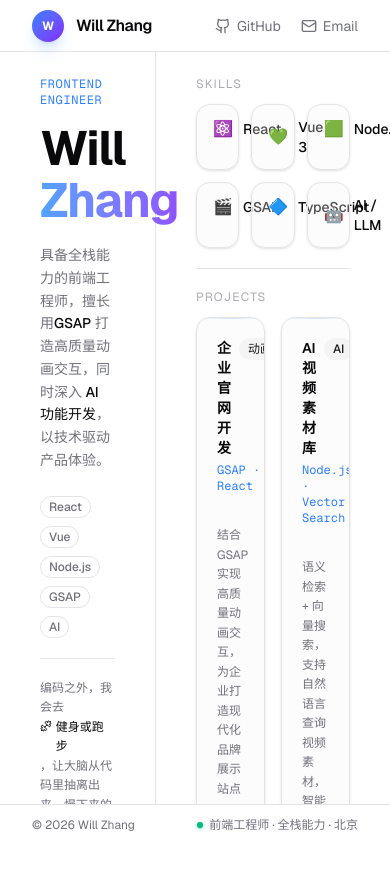
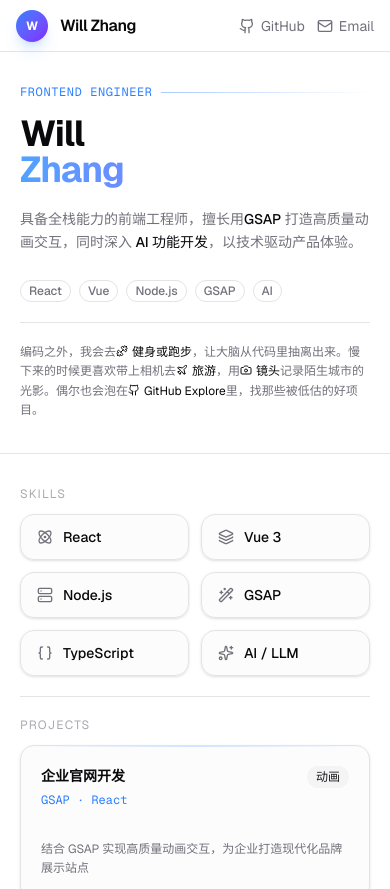
Before and after one commit to ZhangWillThink/will-introduce, a Next.js app: page / in a window 390 px wide. Shown: the top 889 px of the page. Before the commit the page ends 844 px from the top, so only its background shows below. Built offline with nearby package versions, Linux system fonts and the light colour scheme.

Commit message:
feat: 更新样式和组件，优化布局和可访问性

```diff
--- a/app/globals.css
+++ b/app/globals.css
@@ -122,6 +122,6 @@
     @apply border-border outline-ring/50;
   }
   body {
-    @apply bg-background text-foreground overflow-hidden;
+    @apply bg-background text-foreground min-h-svh;
   }
 }
--- a/app/layout.tsx
+++ b/app/layout.tsx
@@ -27,9 +27,14 @@
   children: React.ReactNode
 }>) {
   return (
-    <html lang="zh-CN" className="overflow-hidden" suppressHydrationWarning>
-      <body className={`${geistSans.variable} ${geistMono.variable} overflow-hidden antialiased`}>
-        <ThemeProvider attribute="class" defaultTheme="system" enableSystem disableTransitionOnChange>
+    <html lang="zh-CN" suppressHydrationWarning>
+      <body className={`${geistSans.variable} ${geistMono.variable} antialiased`}>
+        <ThemeProvider
+          attribute="class"
+          defaultTheme="system"
+          enableSystem
+          disableTransitionOnChange
+        >
           {children}
         </ThemeProvider>
       </body>
--- a/app/page.tsx
+++ b/app/page.tsx
@@ -1,26 +1,43 @@
-import { Camera, Dumbbell, Github, Mail, Plane } from 'lucide-react'
+import {
+  Atom,
+  Braces,
+  Camera,
+  Dumbbell,
+  Github,
+  Layers,
+  Mail,
+  Plane,
+  Server,
+  Sparkles,
+  Wand2,
+} from 'lucide-react'
+import type { LucideIcon } from 'lucide-react'
 
 import { Badge } from '@/components/ui/badge'
 import { Card, CardContent, CardDescription, CardHeader, CardTitle } from '@/components/ui/card'
 import { Separator } from '@/components/ui/separator'
 
-const skills = [
-  { name: 'React', icon: '⚛️' },
-  { name: 'Vue 3', icon: '💚' },
-  { name: 'Node.js', icon: '🟩' },
-  { name: 'GSAP', icon: '🎬' },
-  { name: 'TypeScript', icon: '🔷' },
-  { name: 'AI / LLM', icon: '🤖' },
+const profileTags = ['React', 'Vue', 'Node.js', 'GSAP', 'AI']
+
+const skills: { name: string; Icon: LucideIcon }[] = [
+  { name: 'React', Icon: Atom },
+  { name: 'Vue 3', Icon: Layers },
+  { name: 'Node.js', Icon: Server },
+  { name: 'GSAP', Icon: Wand2 },
+  { name: 'TypeScript', Icon: Braces },
+  { name: 'AI / LLM', Icon: Sparkles },
 ]
 
 const projects = [
   {
+    id: 'corporate-site',
     title: '企业官网开发',
     subtitle: 'GSAP · React',
     desc: '结合 GSAP 实现高质量动画交互，为企业打造现代化品牌展示站点',
     tag: '动画',
   },
   {
+    id: 'ai-video-library',
     title: 'AI 视频素材库',
     subtitle: 'Node.js · Vector Search',
     desc: '语义检索 + 向量搜索，支持自然语言查询视频素材，智能标签匹配',
@@ -30,160 +47,182 @@
 
 export default function Home() {
   return (
-    // 严格限制为一屏，禁止任何滚动
-    <div className="bg-background text-foreground flex h-screen flex-col overflow-hidden font-sans">
-      {/* ── 顶部导航栏 ── */}
-      <header
-        className="border-border flex shrink-0 items-center justify-between border-b px-8"
-        style={{ height: '52px' }}
+    <div className="bg-background text-foreground flex min-h-svh flex-col font-sans">
+      <a
+        href="#main-content"
+        className="bg-background text-foreground sr-only absolute top-4 left-4 z-50 rounded-md px-3 py-2 text-sm font-medium shadow-sm focus:not-sr-only focus-visible:ring-2 focus-visible:ring-blue-500"
       >
+        跳到主要内容
+      </a>
+
+      <header className="border-border flex min-h-[52px] shrink-0 items-center justify-between border-b px-4 sm:px-6 lg:px-8">
         <div className="flex items-center gap-3">
-          {/* 头像徽章 */}
-          <div className="flex h-8 w-8 items-center justify-center rounded-full bg-gradient-to-br from-blue-500 to-violet-600 text-xs font-bold text-white shadow-lg shadow-blue-500/20">
+          <div
+            aria-hidden="true"
+            className="flex h-8 w-8 items-center justify-center rounded-full bg-gradient-to-br from-blue-500 to-violet-600 text-xs font-bold text-white shadow-lg shadow-blue-500/20"
+          >
             W
           </div>
           <span className="font-semibold tracking-tight">Will Zhang</span>
-          {/* shadcn Badge — 在线状态 */}
           <Badge
             variant="outline"
+            role="status"
+            aria-label="当前状态：可联系"
             className="hidden border-emerald-500/40 bg-emerald-500/10 text-emerald-600 sm:inline-flex dark:text-emerald-400"
           >
             Available
           </Badge>
         </div>
 
-        {/* 联系方式链接 */}
-        <nav className="text-muted-foreground flex items-center gap-5 text-sm">
+        <nav
+          aria-label="联系方式"
+          className="text-muted-foreground flex items-center gap-3 text-sm sm:gap-5"
+        >
           <a
             href="https://github.com/ZhangWillThink"
             target="_blank"
             rel="noopener noreferrer"
-            className="hover:text-foreground flex items-center gap-1.5 transition-colors"
+            aria-label="打开 GitHub 主页（新窗口）"
+            className="hover:text-foreground focus-visible:ring-ring flex items-center gap-1.5 rounded-sm transition-colors focus-visible:ring-2 focus-visible:outline-none"
           >
-            <Github className="size-4" />
+            <Github aria-hidden="true" className="size-4" />
             GitHub
           </a>
           <a
             href="mailto:zwillthink@outlook.com"
-            className="hover:text-foreground flex items-center gap-1.5 transition-colors"
+            aria-label="发送邮件到 zwillthink@outlook.com"
+            className="hover:text-foreground focus-visible:ring-ring flex items-center gap-1.5 rounded-sm transition-colors focus-visible:ring-2 focus-visible:outline-none"
           >
-            <Mail className="size-4" />
+            <Mail aria-hidden="true" className="size-4" />
             Email
           </a>
         </nav>
       </header>
 
-      {/* ── 主内容区（两栏布局）── */}
-      <main className="grid min-h-0 flex-1 grid-cols-5 overflow-hidden">
-        {/* ── 左栏：Hero 区 ── */}
-        <section className="border-border col-span-2 flex flex-col justify-center border-r px-10 py-6">
-          {/* 职位 */}
+      <main id="main-content" className="grid flex-1 grid-cols-1 lg:min-h-0 lg:grid-cols-5">
+        <section
+          aria-labelledby="intro-heading"
+          className="border-border border-b px-5 py-8 sm:px-8 lg:col-span-2 lg:flex lg:flex-col lg:justify-center lg:border-r lg:border-b-0 lg:px-10 lg:py-6"
+        >
           <div className="mb-4 flex items-center gap-2">
             <span className="font-mono text-xs tracking-wider text-blue-500 dark:text-blue-400">
               FRONTEND ENGINEER
             </span>
-            <span className="h-px flex-1 bg-gradient-to-r from-blue-500/40 to-transparent" />
+            <span
+              aria-hidden="true"
+              className="h-px flex-1 bg-gradient-to-r from-blue-500/40 to-transparent"
+            />
           </div>
 
-          {/* 姓名 */}
-          <h1 className="mb-1 text-5xl leading-none font-bold tracking-tight">Will</h1>
-          <h1 className="mb-5 text-5xl leading-none font-bold tracking-tight">
-            <span className="bg-gradient-to-r from-blue-400 to-violet-500 bg-clip-text text-transparent">
+          <h1
+            id="intro-heading"
+            className="mb-5 text-4xl leading-none font-bold tracking-tight sm:text-5xl"
+          >
+            <span className="block">Will</span>
+            <span className="block bg-gradient-to-r from-blue-400 to-violet-500 bg-clip-text text-transparent">
               Zhang
             </span>
           </h1>
 
-          {/* 简介 */}
-          <p className="text-muted-foreground mb-6 max-w-xs text-sm leading-relaxed">
+          <p className="text-muted-foreground mb-6 max-w-prose text-sm leading-relaxed lg:max-w-xs">
             具备全栈能力的前端工程师，擅长用
             <span className="text-foreground font-medium">GSAP</span> 打造高质量动画交互，同时深入
             <span className="text-foreground font-medium"> AI 功能开发</span>
             ，以技术驱动产品体验。
           </p>
 
-          {/* shadcn Badge — 技术标签行 */}
-          <div className="flex flex-wrap gap-2">
-            {['React', 'Vue', 'Node.js', 'GSAP', 'AI'].map(tag => (
-              <Badge key={tag} variant="outline" className="text-muted-foreground">
+          <ul className="mb-2 flex flex-wrap gap-2" aria-label="核心技术标签">
+            {profileTags.map(tag => (
+              <li key={tag}>
+                <Badge variant="outline" className="text-muted-foreground">
                   {tag}
                 </Badge>
+              </li>
             ))}
-          </div>
+          </ul>
 
-          {/* ── 爱好叙事段 ── */}
           <Separator className="my-5" />
-          <p className="text-muted-foreground max-w-xs text-xs leading-relaxed">
-            编码之外，我会去{' '}
+
+          <p className="text-muted-foreground max-w-prose text-xs leading-relaxed lg:max-w-xs">
+            编码之外，我会去
             <span className="text-foreground inline-flex items-baseline gap-1">
-              <Dumbbell className="relative top-[1px] inline size-3" />
+              <Dumbbell aria-hidden="true" className="relative top-[1px] inline size-3" />
               健身或跑步
             </span>
-            ，让大脑从代码里抽离出来。慢下来的时候更喜欢带上相机去{' '}
+            ，让大脑从代码里抽离出来。慢下来的时候更喜欢带上相机去
             <span className="text-foreground inline-flex items-baseline gap-1">
-              <Plane className="relative top-[1px] inline size-3" />
+              <Plane aria-hidden="true" className="relative top-[1px] inline size-3" />
               旅游
             </span>
-            ，用{' '}
+            ，用
             <span className="text-foreground inline-flex items-baseline gap-1">
-              <Camera className="relative top-[1px] inline size-3" />
+              <Camera aria-hidden="true" className="relative top-[1px] inline size-3" />
               镜头
             </span>
-            记录陌生城市的光影。偶尔也会泡在{' '}
+            记录陌生城市的光影。偶尔也会泡在
             <a
               href="https://github.com/explore"
               target="_blank"
               rel="noopener noreferrer"
-              className="text-foreground hover:text-blue-500 dark:hover:text-blue-400 inline-flex items-baseline gap-1 underline-offset-2 transition-colors hover:underline"
+              aria-label="打开 GitHub Explore（新窗口）"
+              className="text-foreground focus-visible:ring-ring inline-flex items-baseline gap-1 rounded-sm underline-offset-2 transition-colors hover:text-blue-500 hover:underline focus-visible:ring-2 focus-visible:outline-none dark:hover:text-blue-400"
             >
-              <Github className="relative top-[1px] inline size-3" />
+              <Github aria-hidden="true" className="relative top-[1px] inline size-3" />
               GitHub Explore
-            </a>{' '}
+            </a>
             里，找那些被低估的好项目。
           </p>
         </section>
 
-        {/* ── 右栏：技能 + 项目 ── */}
-        <section className="col-span-3 flex min-h-0 flex-col overflow-hidden px-10 py-6">
-          {/* ── 技能区域 ── */}
-          <h2 className="text-muted-foreground/60 mb-3 text-xs tracking-widest uppercase">
+        <section
+          aria-labelledby="skills-heading"
+          className="px-5 py-8 sm:px-8 lg:col-span-3 lg:px-10 lg:py-6"
+        >
+          <h2
+            id="skills-heading"
+            className="text-muted-foreground/60 mb-3 text-xs tracking-widest uppercase"
+          >
             Skills
           </h2>
-          <div className="grid grid-cols-3 gap-3">
+          <ul className="grid grid-cols-2 gap-3 sm:grid-cols-3" aria-label="技能列表">
             {skills.map(skill => (
-              // shadcn Card — 技能卡片
-              <Card
-                key={skill.name}
-                className="border-border bg-muted/30 hover:bg-muted/60 gap-0 py-0 transition-colors"
-              >
+              <li key={skill.name}>
+                <Card className="border-border bg-muted/30 hover:bg-muted/60 gap-0 py-0 transition-colors">
                   <CardContent className="flex items-center gap-2.5 px-4 py-3">
-                  <span className="text-base">{skill.icon}</span>
+                    <skill.Icon
+                      aria-hidden="true"
+                      className="text-muted-foreground size-4 shrink-0"
+                    />
                     <span className="text-sm font-medium">{skill.name}</span>
                   </CardContent>
                 </Card>
+              </li>
             ))}
-          </div>
+          </ul>
 
-          {/* shadcn Separator — 使用 border 颜色变量，自动跟随主题 */}
           <Separator className="my-5" />
 
-          {/* ── 项目区域 ── */}
-          <h2 className="text-muted-foreground/60 mb-3 text-xs tracking-widest uppercase">
+          <h2
+            id="projects-heading"
+            className="text-muted-foreground/60 mb-3 text-xs tracking-widest uppercase"
+          >
             Projects
           </h2>
-          <div className="grid grid-cols-2 gap-4">
+          <ul className="grid grid-cols-1 gap-4 md:grid-cols-2" aria-label="项目列表">
             {projects.map(project => (
-              // shadcn Card — 项目卡片
-              <Card
-                key={project.title}
-                className="border-border bg-muted/30 hover:bg-muted/60 relative overflow-hidden py-0 transition-colors"
-              >
-                {/* 顶部光线装饰 */}
-                <div className="pointer-events-none absolute inset-x-0 top-0 h-px bg-gradient-to-r from-transparent via-blue-500/20 to-transparent" />
+              <li key={project.id}>
+                <article aria-labelledby={`project-title-${project.id}`}>
+                  <Card className="border-border bg-muted/30 hover:bg-muted/60 relative overflow-hidden py-0 transition-colors">
+                    <div
+                      aria-hidden="true"
+                      className="pointer-events-none absolute inset-x-0 top-0 h-px bg-gradient-to-r from-transparent via-blue-500/20 to-transparent"
+                    />
                     <CardHeader className="gap-1 px-5 pt-5 pb-0">
-                  <div className="flex items-start justify-between">
-                    <CardTitle className="text-sm">{project.title}</CardTitle>
-                    {/* shadcn Badge — 项目类型 */}
-                    <Badge variant="secondary" className="ml-2 shrink-0 text-xs">
+                      <div className="flex items-start justify-between gap-2">
+                        <CardTitle id={`project-title-${project.id}`} className="text-sm">
+                          {project.title}
+                        </CardTitle>
+                        <Badge variant="secondary" className="shrink-0 text-xs">
                           {project.tag}
                         </Badge>
                       </div>
@@ -192,22 +231,25 @@
                       </CardDescription>
                     </CardHeader>
                     <CardContent className="px-5 pt-2 pb-5">
-                  <p className="text-muted-foreground text-xs leading-relaxed">{project.desc}</p>
+                      <p className="text-muted-foreground text-xs leading-relaxed">
+                        {project.desc}
+                      </p>
                     </CardContent>
                   </Card>
+                </article>
+              </li>
             ))}
-          </div>
+          </ul>
         </section>
       </main>
 
-      {/* ── 底部状态栏 ── */}
-      <footer
-        className="border-border text-muted-foreground flex shrink-0 items-center justify-between border-t px-8 text-xs"
-        style={{ height: '40px' }}
-      >
-        <span>© 2026 Will Zhang</span>
+      <footer className="border-border text-muted-foreground flex min-h-[40px] shrink-0 flex-wrap items-center justify-between gap-2 border-t px-4 py-2 text-xs sm:px-6 lg:px-8">
+        <span>{`© ${new Date().getFullYear()} Will Zhang`}</span>
         <div className="flex items-center gap-1.5">
-          <span className="h-1.5 w-1.5 rounded-full bg-emerald-500 shadow-sm shadow-emerald-500/50" />
+          <span
+            aria-hidden="true"
+            className="h-1.5 w-1.5 rounded-full bg-emerald-500 shadow-sm shadow-emerald-500/50"
+          />
           <span>前端工程师 · 全栈能力 · 北京</span>
         </div>
       </footer>
--- a/lib/utils.ts
+++ b/lib/utils.ts
@@ -1,5 +1,5 @@
-import { type ClassValue,clsx } from "clsx"
-import { twMerge } from "tailwind-merge"
+import { type ClassValue, clsx } from 'clsx'
+import { twMerge } from 'tailwind-merge'
 
 export function cn(...inputs: ClassValue[]) {
   return twMerge(clsx(inputs))
```
Also changed, not shown: components/ui/separator.tsx (+7 -7 lines). Lines whose indentation alone changed are shown as unchanged.
